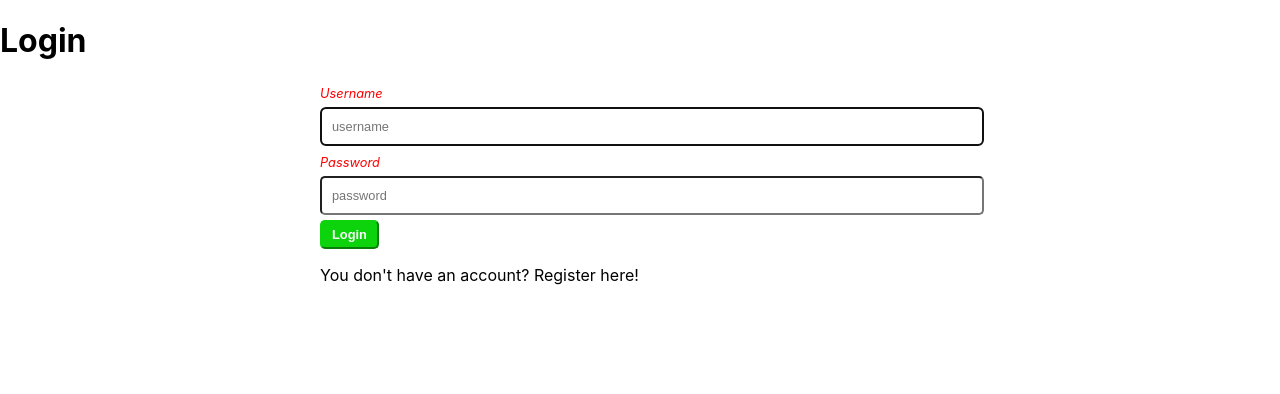
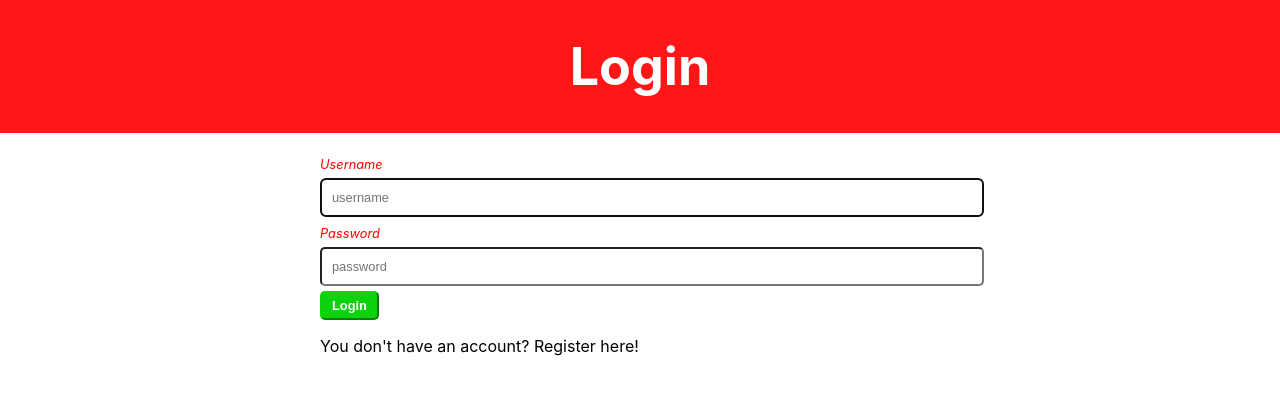
Before and after one commit to manuel12/motivation-vault, a React (Create React App) app in the folder front-end/: page / in a window 1280 px wide. Shown: the top 394 px of the page. Built offline with nearby package versions, Linux system fonts and the light colour scheme.

Commit message:
Updated app-header class to header

```diff
--- a/front-end/src/components/Auth.js
+++ b/front-end/src/components/Auth.js
@@ -34,7 +34,7 @@ function Auth({ setToken }) {
 
   return (
     <div>
-      <div className="app-header">
+      <div className="header">
         {isLoginView ? <h1>Login</h1> : <h1>Register</h1>}
       </div>
 
```
